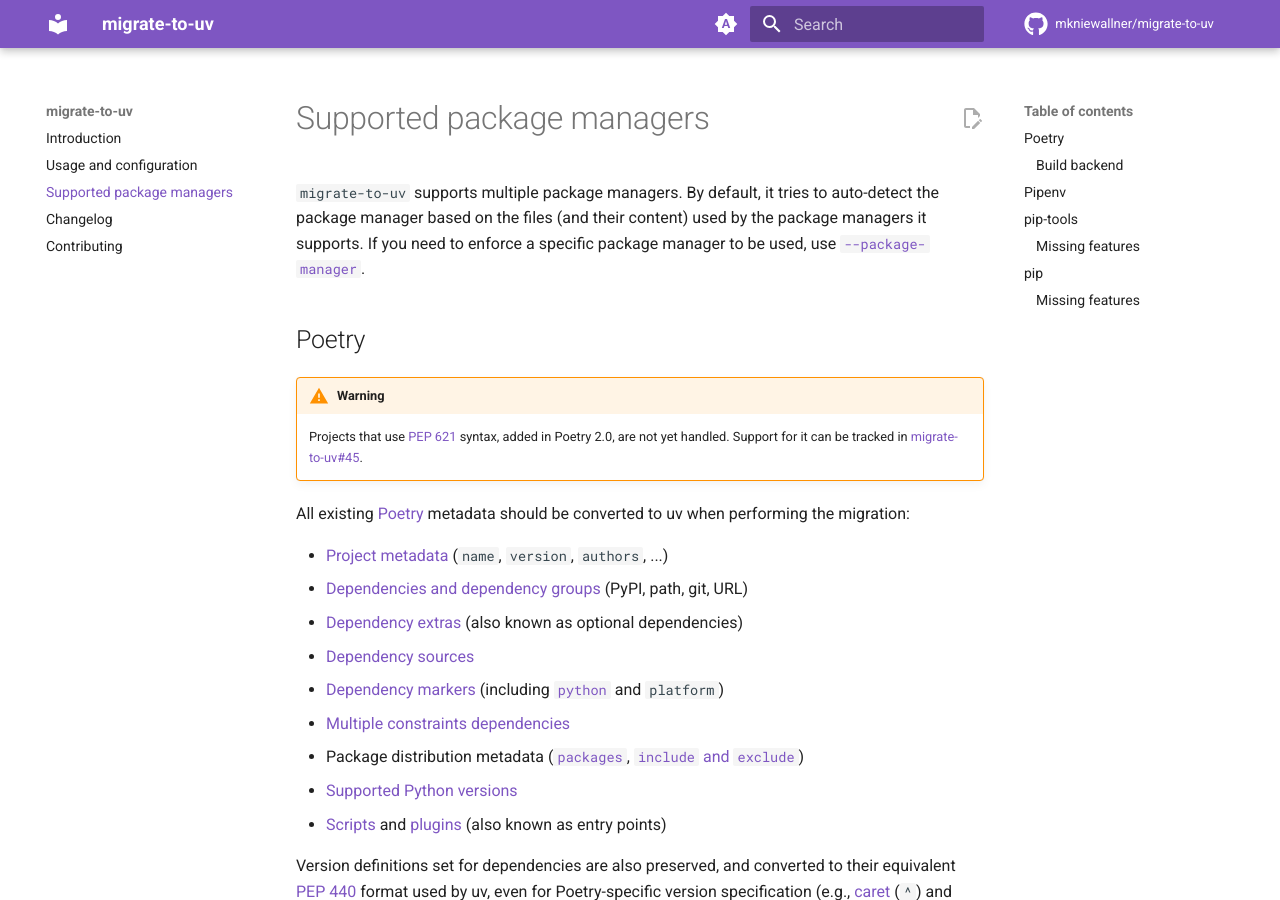
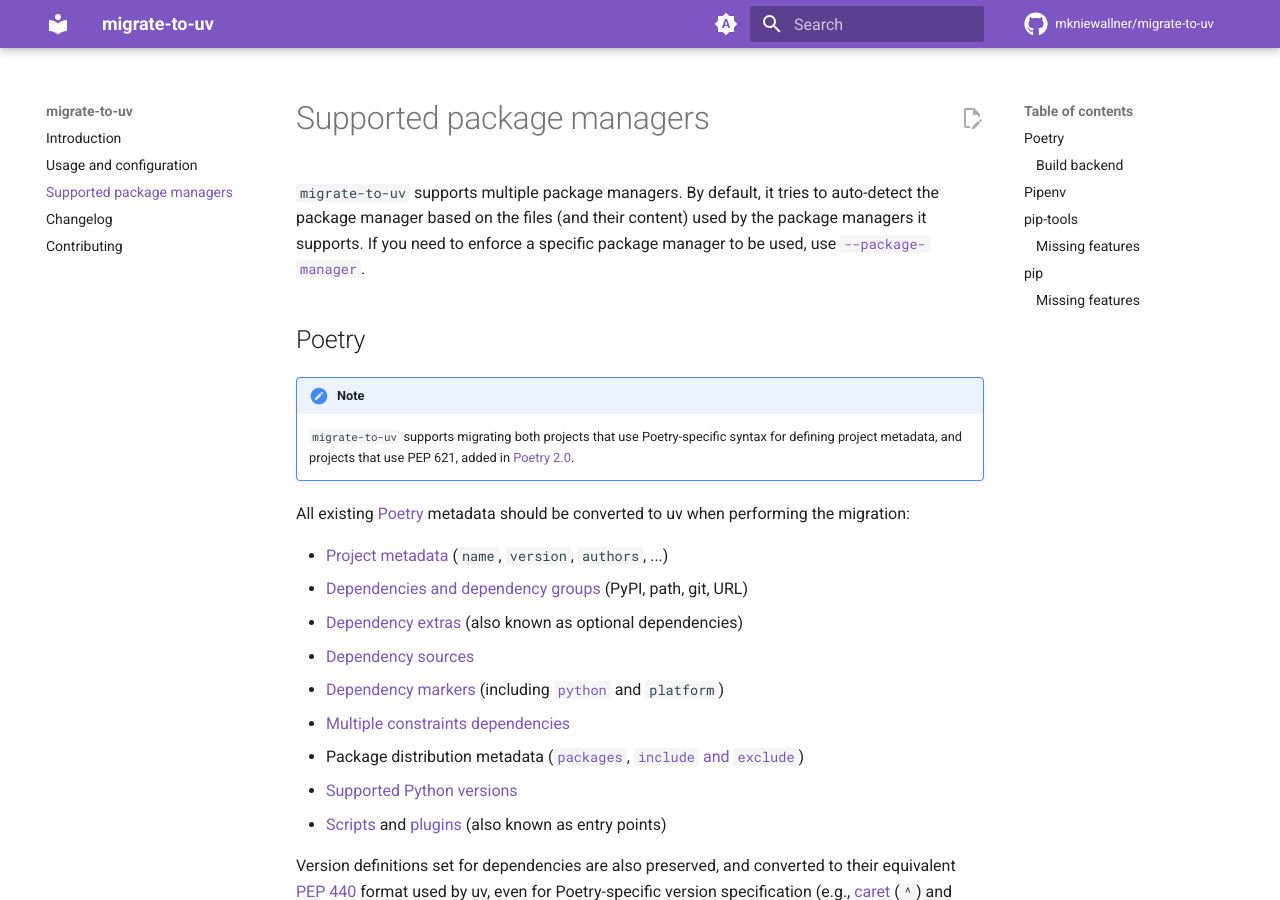
Before and after one commit to mkniewallner/migrate-to-uv, an MkDocs documentation site: the page built from docs/supported-package-managers.md, in a window 1280 px wide and 900 px high. Built offline with MkDocs 1.6.1 and Material for MkDocs 9.7.7, drawn with Linux system fonts in a browser that asks for light colours; comment, search, counter and statistics services are not loaded.

Commit message:
feat(poetry): support projects using PEP 621 (#85)

```diff
--- a/docs/supported-package-managers.md
+++ b/docs/supported-package-managers.md
@@ -6,31 +6,30 @@
 
 ## Poetry
 
-!!! warning
+!!! note
 
-    Projects that use [PEP 621](https://packaging.python.org/en/latest/specifications/pyproject-toml/) syntax, added in
-    Poetry 2.0, are not yet handled. Support for it can be tracked
-    in [migrate-to-uv#45](https://github.com/mkniewallner/migrate-to-uv/issues/45).
+    `migrate-to-uv` supports migrating both projects that use Poetry-specific syntax for defining project metadata, and
+    projects that use PEP 621, added in [Poetry 2.0](https://python-poetry.org/blog/announcing-poetry-2.0.0/).
 
 All existing [Poetry](https://python-poetry.org/) metadata should be converted to uv when performing the migration:
 
-- [Project metadata](https://python-poetry.org/docs/1.8/pyproject/) (`name`, `version`, `authors`, ...)
-- [Dependencies and dependency groups](https://python-poetry.org/docs/1.8/pyproject/#dependencies-and-dependency-groups)
+- [Project metadata](https://python-poetry.org/docs/pyproject/) (`name`, `version`, `authors`, ...)
+- [Dependencies and dependency groups](https://python-poetry.org/docs/pyproject/#dependencies-and-dependency-groups)
   (PyPI, path, git, URL)
-- [Dependency extras](https://python-poetry.org/docs/1.8/pyproject/#extras) (also known as optional dependencies)
-- [Dependency sources](https://python-poetry.org/docs/1.8/repositories/)
-- [Dependency markers](https://python-poetry.org/docs/1.8/dependency-specification/#using-environment-markers) (including
+- [Dependency extras](https://python-poetry.org/docs/pyproject/#extras) (also known as optional dependencies)
+- [Dependency sources](https://python-poetry.org/docs/repositories/)
+- [Dependency markers](https://python-poetry.org/docs/dependency-specification/#using-environment-markers) (including
   [`python`](https://python-poetry.org/docs/dependency-specification/#python-restricted-dependencies) and `platform`)
-- [Multiple constraints dependencies](https://python-poetry.org/docs/1.8/dependency-specification/#multiple-constraints-dependencies)
-- Package distribution metadata ([`packages`](https://python-poetry.org/docs/1.8/pyproject/#packages), [`include` and `exclude`](https://python-poetry.org/docs/1.8/pyproject/#include-and-exclude))
-- [Supported Python versions](https://python-poetry.org/docs/1.8/basic-usage/#setting-a-python-version)
-- [Scripts](https://python-poetry.org/docs/1.8/pyproject/#scripts) and
-  [plugins](https://python-poetry.org/docs/1.8/pyproject/#plugins) (also known as entry points)
+- [Multiple constraints dependencies](https://python-poetry.org/docs/dependency-specification/#multiple-constraints-dependencies)
+- Package distribution metadata ([`packages`](https://python-poetry.org/docs/pyproject/#packages), [`include` and `exclude`](https://python-poetry.org/docs/pyproject/#exclude-and-include))
+- [Supported Python versions](https://python-poetry.org/docs/basic-usage/#setting-a-python-version)
+- [Scripts](https://python-poetry.org/docs/pyproject/#scripts) and
+  [plugins](https://python-poetry.org/docs/pyproject/#plugins) (also known as entry points)
 
 Version definitions set for dependencies are also preserved, and converted to their
 equivalent [PEP 440](https://peps.python.org/pep-0440/) format used by uv, even for Poetry-specific version
-specification (e.g., [caret](https://python-poetry.org/docs/1.8/dependency-specification/#caret-requirements) (`^`)
-and [tilde](https://python-poetry.org/docs/1.8/dependency-specification/#tilde-requirements) (`~`)).
+specification (e.g., [caret](https://python-poetry.org/docs/dependency-specification/#caret-requirements) (`^`)
+and [tilde](https://python-poetry.org/docs/dependency-specification/#tilde-requirements) (`~`)).
 
 ### Build backend
 
@@ -38,8 +37,8 @@
 performing the migration for libraries, `migrate-to-uv` sets [Hatch](https://hatch.pypa.io/latest/) as a build
 backend, migrating:
 
-- Poetry [`packages`](https://python-poetry.org/docs/1.8/pyproject/#packages) and [`include`](https://python-poetry.org/docs/1.8/pyproject/#include-and-exclude) to Hatch [`include`](https://hatch.pypa.io/latest/config/build/#patterns)
-- Poetry [`exclude`](https://python-poetry.org/docs/1.8/pyproject/#include-and-exclude) to Hatch [`exclude`](https://hatch.pypa.io/latest/config/build/#patterns)
+- Poetry [`packages`](https://python-poetry.org/docs/pyproject/#packages) and [`include`](https://python-poetry.org/docs/pyproject/#exclude-and-include) to Hatch [`include`](https://hatch.pypa.io/latest/config/build/#patterns)
+- Poetry [`exclude`](https://python-poetry.org/docs/pyproject/#exclude-and-include) to Hatch [`exclude`](https://hatch.pypa.io/latest/config/build/#patterns)
 
 !!! note
 
```
Also changed, not shown: CHANGELOG.md (+3 -0 lines), CONTRIBUTING.md (+1 -1 lines), README.md (+2 -1 lines), docs/index.md (+2 -1 lines), 6 other files.
